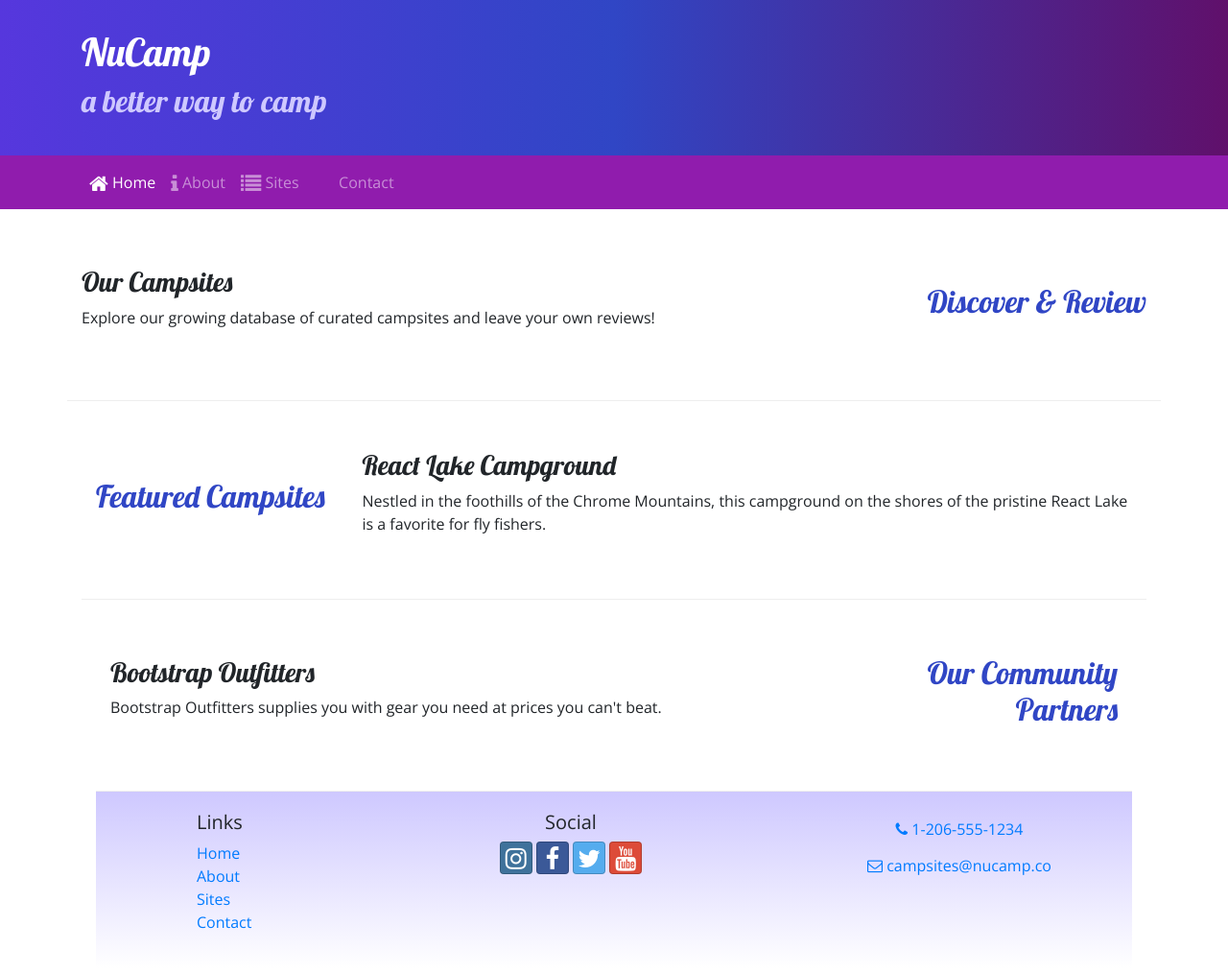
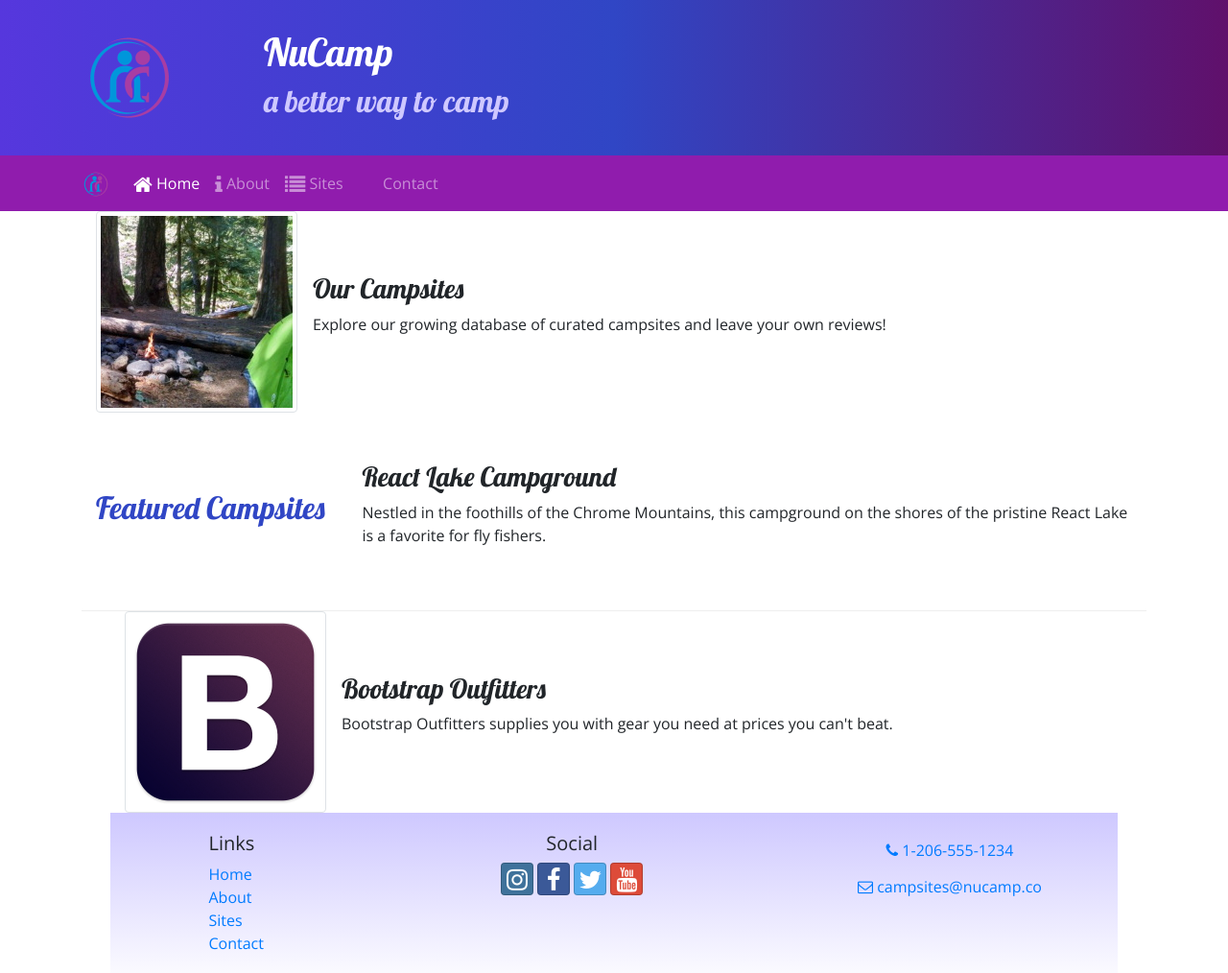
Before and after one commit to SamerBchr/BootstrapProject, a website: page index.html in a window 1280 px wide. Shown: the whole page at 96% size. Drawn offline with nearby package versions, Linux system fonts and the light colour scheme.

Commit message:
Images and Media

```diff
--- a/index.html
+++ b/index.html
@@ -23,6 +23,9 @@
     <header class="jumbotron jumbotron-fluid">
         <div class="container">
             <div class="row">
+                <div class="col-4 col-sm-3 col-md-2 align-self-center">
+                    <a href="index.html" > <img src="img/logo.png" class="img-fluid" /></a>
+                   </div>
                   <div class="col">
                       <h1>NuCamp</h1>
                       <h2>a better way to camp</h2>
@@ -32,6 +35,11 @@
       </header>
       <nav class="navbar navbar-expand-sm navbar-dark sticky-top">
           <div class="container">
+              <a class="navbar-brand" href="index.html"><img src="img/logo.png" height="30" width="30" /></a>
+              <button class="navbar-toggler " type="button" data-toggle="collapse" data-target="#nucampNavbar">
+                  <span class="navbar-toggler-icon"></span>
+              </button>
+            <button class="navbar-toggler" type="button" data-toggle="collapse" data-target="#nucampNavbar">
         <button class="navbar-toggler ml-auto" type="button" data-toggle="collapse" data-target="#nucampNavbar">
             <span class="navbar-toggler-icon"></span>
         </button>
@@ -46,13 +54,13 @@
         </div>
     </nav>
     <div class="container">
-        <div class="row row-content align-items-center">
-            <div class="col-sm-4 order-sm-last col-md-3 ">
-                <h2 class="text-sm-right">Discover & Review</h2>
+         <div class="col">
+            <div class="media">
+                <img class="d-flex mr-3 img-thumbnail" src="img/breadcrumb-trail-thumb.jpg" alt="Breadcrumb Trail" />
+                <div class="media-body align-self-center">
+                    <h3>Our Campsites</h3>
+                    <p class="d-none d-sm-block">Explore our growing database of curated campsites and leave your own reviews!</p>
                 </div>
-            <div class="col">
-                <h3>Our Campsites</h3>
-                <p>Explore our growing database of curated campsites and leave your own reviews!</p>
             </div>
         </div>
 
@@ -73,13 +81,13 @@
             </div>
 
             <div class="container">
-                <div class="row row-content align-items-center">
-                    <div class="col-sm-4 order-sm-last col-md-3">
-                        <h2 class="text-sm-right">Our Community Partners</h2>
-                    </div>
+
                     <div class="col">
+                        <div class="media">
+                            <img class="d-flex mr-3 img-thumbnail" src="img/bootstrap-thumb.png" alt="Bootstrap Outfitters" />
+                            <div class="media-body align-self-center">
                                 <h3>Bootstrap Outfitters</h3>
-                        <p>Bootstrap Outfitters supplies you with gear you need at prices you can't beat.</p>
+                                <p class="d-none d-sm-block">Bootstrap Outfitters supplies you with gear you need at prices you can't beat.</p>
                             </div>
                         </div>
                     </div>
```
Also changed, not shown: contactus.html (+5 -2 lines), img/bootstrap-thumb.png (added), img/breadcrumb-trail-thumb.jpg (added), img/breadcrumb-trail.jpg (added), img/chrome-river-thumb.jpg (added), img/chrome-river.jpg (added), img/logo.png (added), img/react-lake-thumb.jpg (added), img/react-lake.jpg (added). Lines whose indentation alone changed are shown as unchanged.
